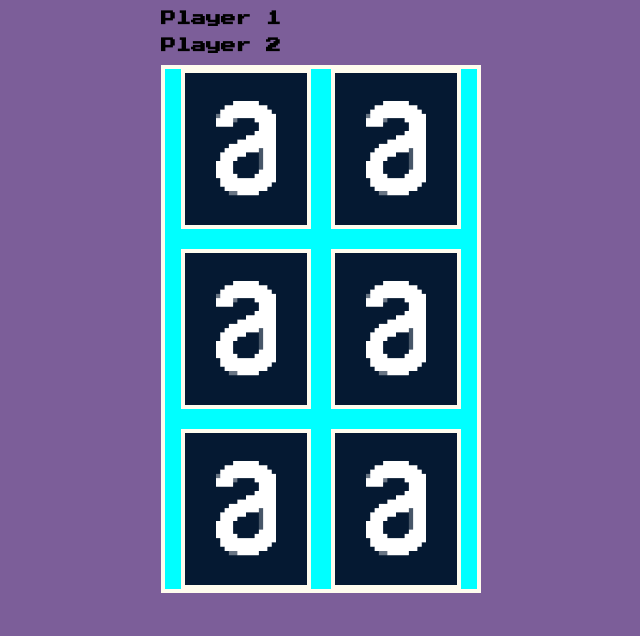
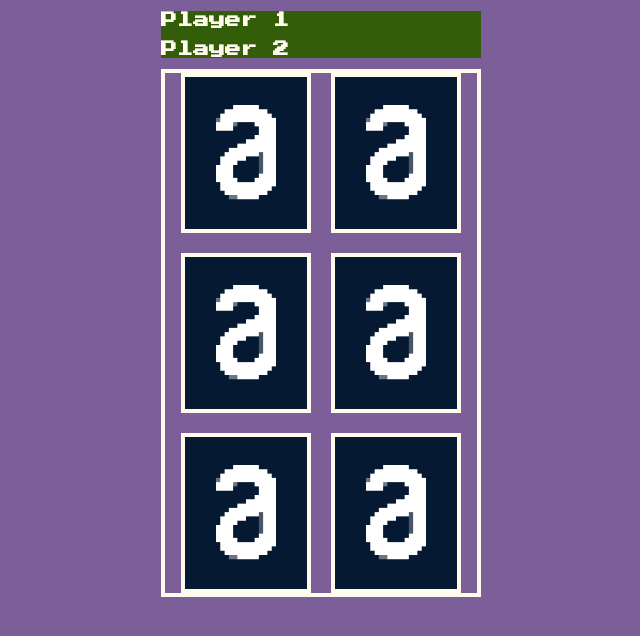
Before and after one commit to ChessieNeko/Happy-MatchingGame, a website built with Vite: page index.html in a window 1280 px wide. Shown: the whole page, without its empty margins (319-959 px from the left). Built offline with nearby package versions, Linux system fonts and the light colour scheme.

Commit message:
Criado o placar

```diff
--- a/main.js
+++ b/main.js
@@ -5,15 +5,13 @@ import "./src/styles/elements/base.css";
 
 import CardGame from "./src/components/CardGame";
 import BoardGame from "./src/objects/BoardGame";
-import PlayerScore from "./src/components/PlayerScore";
-import PlayerName from "./src/components/PlayerName";
+import ScoreBoard from "./src/objects/ScoreBoard";
 
 const $root = document.querySelector("#root");
 
 $root.insertAdjacentHTML("beforeend",
     `
-    ${PlayerName("Player 1")}
-    ${PlayerName("Player 2")}
+    ${ScoreBoard()}
     ${BoardGame(6)}
     `
 );
--- a/src/components/CardGame/index.js
+++ b/src/components/CardGame/index.js
@@ -1,7 +1,7 @@
 import "./style.css"
 
 function CardGame(){
-    return `
+    return /*html*/`
         <article class="card-game">
             <img src="src/images/alura-pixel.png">
         </article>
--- a/src/components/PlayerName/index.js
+++ b/src/components/PlayerName/index.js
@@ -1,8 +1,8 @@
 import "./style.css"
 
 function PlayerName(namePlayer){
-    return `
-        <h1>${namePlayer}</h1>
+    return /*html*/`
+        <h1 class="player-name">${namePlayer}</h1>
     `;
 }
 
--- a/src/components/PlayerName/style.css
+++ b/src/components/PlayerName/style.css
@@ -1,4 +1,4 @@
-h1{
-    font-family: 'Press Start 2P', sans-serif;
-    font-size: 15px;
+.player-name{
+    color: var(--color-floralwhite);
+    font-size: 1rem;
 }
--- a/src/components/PlayerScore/index.js
+++ b/src/components/PlayerScore/index.js
@@ -1,7 +1,7 @@
 //import "./style.css"
 
 function PlayerScore(){
-    return `
+    return /*html*/`
 
     `
 }
--- a/src/objects/BoardGame/index.js
+++ b/src/objects/BoardGame/index.js
@@ -7,7 +7,7 @@ function BoardGame(amountCards){
     const $htmlContent = $htmlCardGame.repeat(amountCards);
     console.log($htmlContent)
 
-    return `
+    return /*html*/`
         <section class="board-game">
             ${$htmlContent}
         </section>
--- a/src/objects/BoardGame/style.css
+++ b/src/objects/BoardGame/style.css
@@ -4,7 +4,6 @@
     align-content: center;
     flex-wrap: wrap;
     gap: 20px;
-    background-color: aqua;
 
     border: 4px solid var(--color-floralwhite);
 }
--- /dev/null
+++ b/src/objects/ScoreBoard/index.js
@@ -0,0 +1,14 @@
+import "./style.css"
+import PlayerName from "../../components/PlayerName";
+import PlayerScore from "../../components/PlayerScore";
+
+function ScoreBoard(){
+
+    return /*html*/`
+        <header class="score-board">
+            ${PlayerName("Player 1")}
+            ${PlayerName("Player 2")}
+        </header>
+    `;
+}
+export default ScoreBoard;
--- /dev/null
+++ b/src/objects/ScoreBoard/style.css
@@ -0,0 +1,3 @@
+.score-board{
+    background-color: rgb(51, 93, 9);
+}
--- a/src/styles/elements/base.css
+++ b/src/styles/elements/base.css
@@ -1,5 +1,5 @@
 body{
-    font-family: "Fira Code", Arial, Helvetica, sans-serif;
+    font-family: 'Press Start 2P', sans-serif;
 
     background-color: var(--color-lilas);
     max-width: 320px;
```
